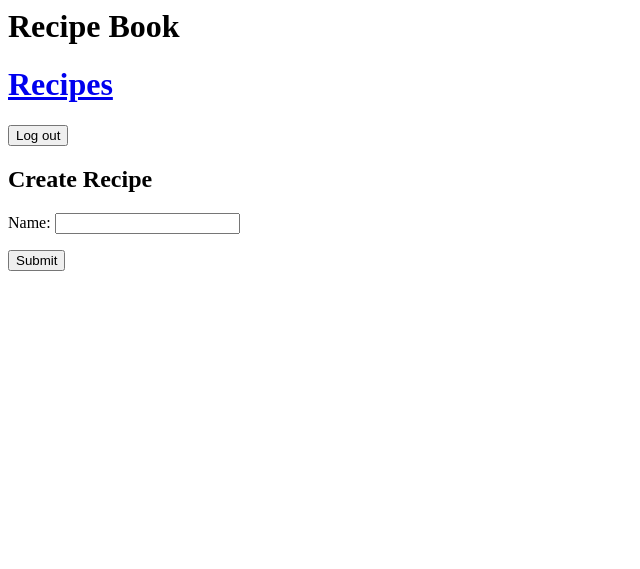
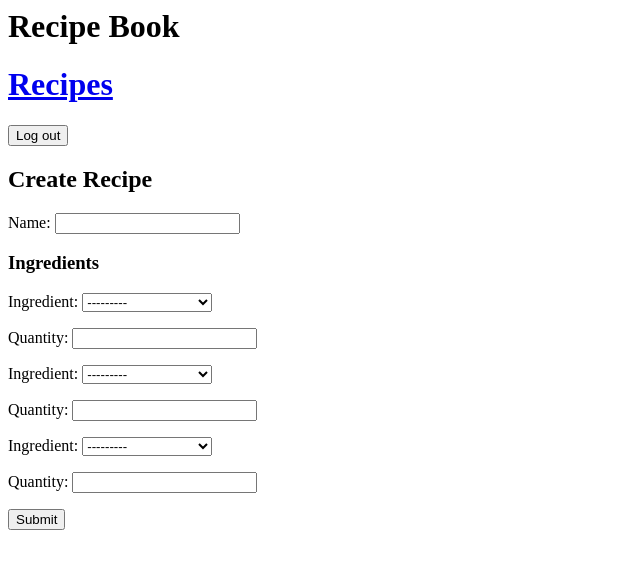
Before and after one commit to EnsoSantos/recipebook, a Django app: page /recipe/add/ in a window 1280 px wide. Shown: the top 569 px of the page, without its empty margins (0-640 px from the left). Run offline with Django 5.2, Linux system fonts and the light colour scheme; a user stored in the database is signed in; tables that the repository leaves empty hold one stand-in row (values such as "Sample post").

Commit message:
updated recipe_create views, recipe_form html & form so you can add ingredients to recipe

```diff
--- a/ledger/forms.py
+++ b/ledger/forms.py
@@ -1,5 +1,6 @@
 from django import forms
-from .models import Recipe, Ingredient, RecipeIngredient, RecipeImage
+from .models import Recipe, RecipeIngredient, RecipeImage
+from django.forms import inlineformset_factory
 
 
 class RecipeForm(forms.ModelForm):
@@ -13,7 +14,15 @@
         model = RecipeImage
         fields = ['image', 'description', ]
 
-class IngredientForm(forms.ModelForm):
+class RecipeIngredientForm(forms.ModelForm):
     class Meta:
-        model = Ingredient
-        fields = ['name']
+        model = RecipeIngredient
+        fields = ['ingredient', 'quantity']
+
+RecipeIngredientFormSet = inlineformset_factory(
+    Recipe,
+    RecipeIngredient,
+    form=RecipeIngredientForm,
+    extra=3,
+    can_delete=False,
+)
--- a/ledger/templates/ledger/recipe_form.html
+++ b/ledger/templates/ledger/recipe_form.html
@@ -7,8 +7,18 @@
         <form method="POST" class="update-add-form">
             {% csrf_token %}
             {{ recipe_form.as_p }}
+
+            <h3>Ingredients</h3>
+            {{ formset.management_form }}
+            {% for form in formset %}
+                <div class="ingredient-form">
+                    {{ form.as_p }}
+                </div>
+            {% endfor %}
+
             <button type="submit">Submit</button>
         </form>
+
     </div>
 
 {% endblock %}
--- a/ledger/views.py
+++ b/ledger/views.py
@@ -6,7 +6,7 @@
 from django.shortcuts import render
 from django.urls import reverse
 from django.contrib.auth.models import User
-from .forms import RecipeForm, RecipeImageForm
+from .forms import RecipeForm, RecipeImageForm, RecipeIngredientFormSet
 
 @login_required
 def recipes_list(request):
@@ -56,16 +56,26 @@
 def recipe_create(request):
     if request.method == "POST":
         recipe_form = RecipeForm(request.POST)
+        formset = RecipeIngredientFormSet(request.POST)
         if recipe_form.is_valid():
             recipe = recipe_form.save(commit=False)
             recipe.author = request.user.profile
             recipe.save()
+
+            ingredients = formset.save(commit=False)
+            for ingredient in ingredients:
+                ingredient.recipe = recipe
+                ingredient.save()
+
+
             return redirect('ledger:recipe_detail', pk=recipe.id)
     else:
         recipe_form = RecipeForm()
+        formset = RecipeIngredientFormSet()
 
     ctx = {
         'recipe_form': recipe_form,
+        'formset': formset,
     }
 
     return render(request, 'ledger/recipe_form.html', ctx)
```
